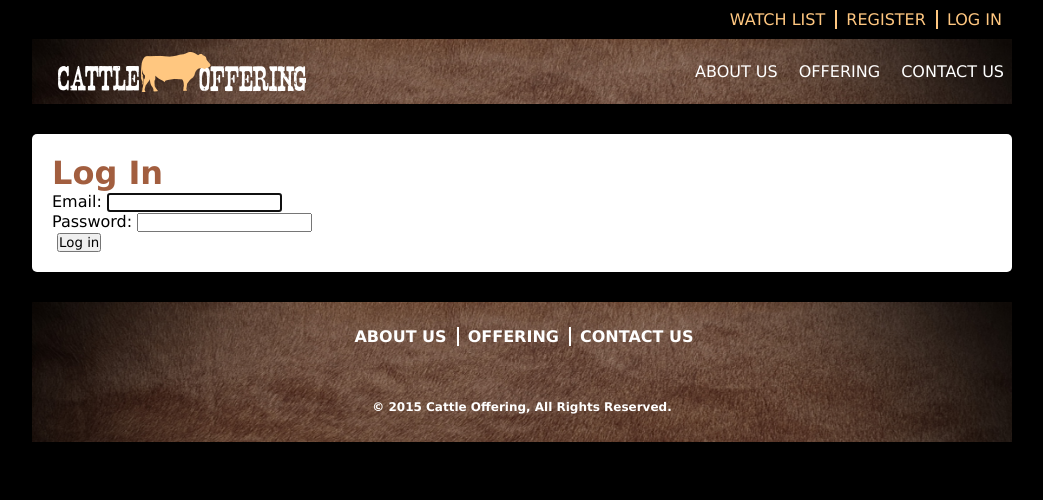
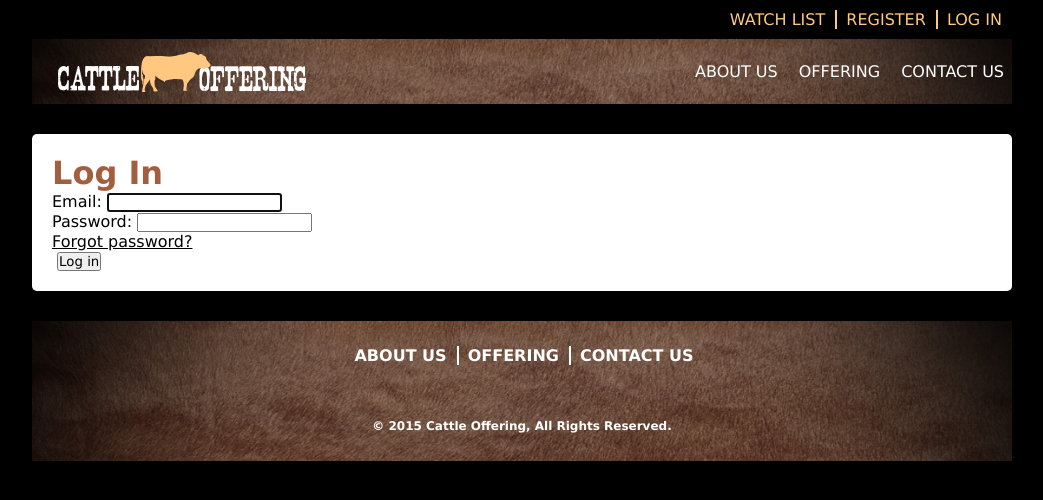
Before and after one commit to freshcodellc/cattle-offering, a Django app: a page that uses user/templates/registration/login.html in a window 1280 px wide. Shown: the top 500 px of the page, without its empty margins (118-1161 px from the left). Run offline with Django 3.2, Linux system fonts and the light colour scheme; style sheets or scripts are compiled from the project's sources; some libraries are stand-ins or nearby versions.

Commit message:
Fix forgot password link

```diff
--- a/user/templates/registration/login.html
+++ b/user/templates/registration/login.html
@@ -28,10 +28,10 @@
       {{ form.password.label_tag }} {{ form.password }}
       <input type="hidden" name="next" value="{{ next }}" />
     </div>
-    {% url 'admin_password_reset' as password_reset_url %}
+    {% url 'password_reset' as password_reset_url %}
     {% if password_reset_url %}
     <div class="password-reset-link">
-      <a href="{{ password_reset_url }}">{% trans 'Forgotten your password or username?' %}</a>
+      <a href="{{ password_reset_url }}">{% trans 'Forgot password?' %}</a>
     </div>
     {% endif %}
     <div class="submit-row">
```
Also changed, not shown: cattle_offering/settings/common.py (+4 -4 lines).
